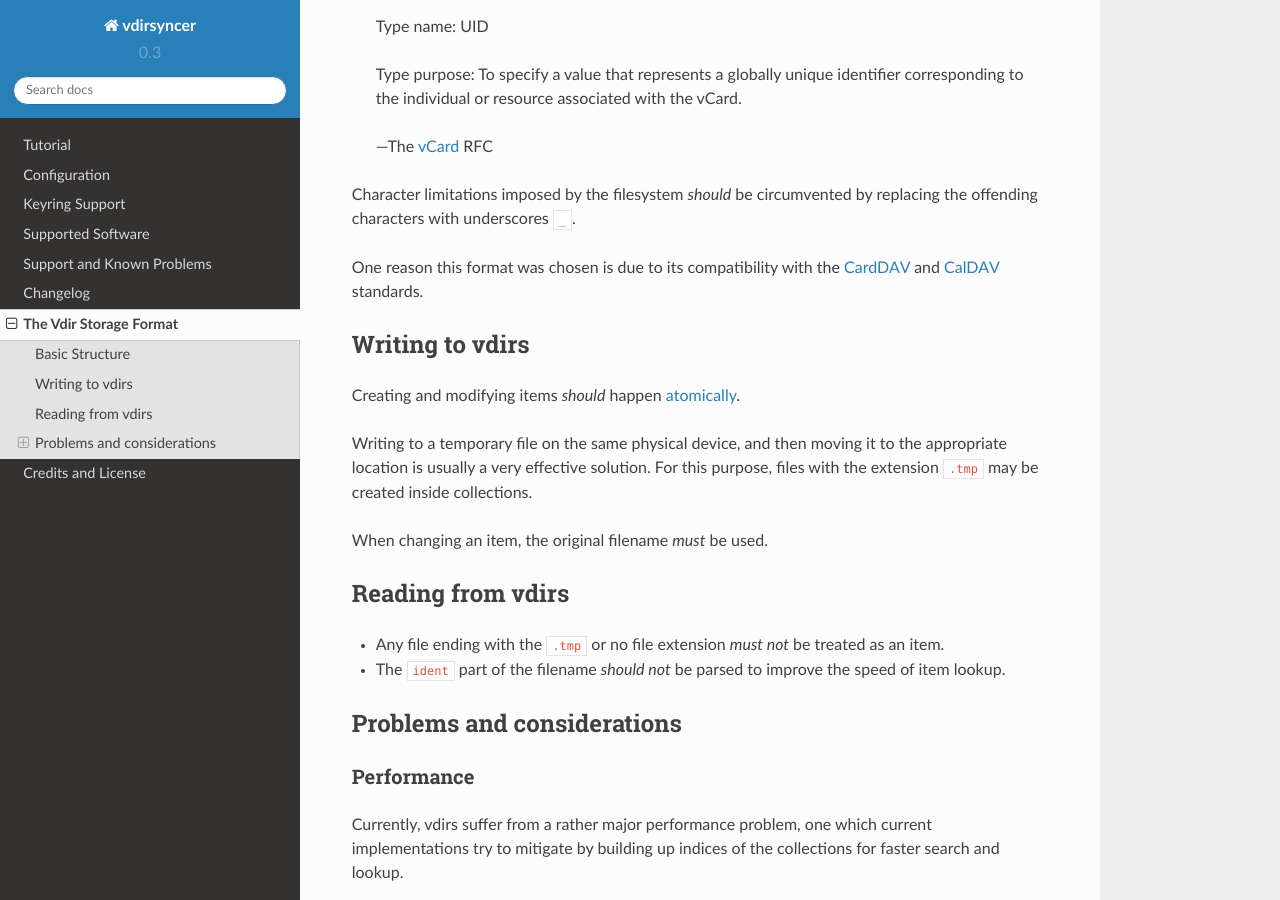
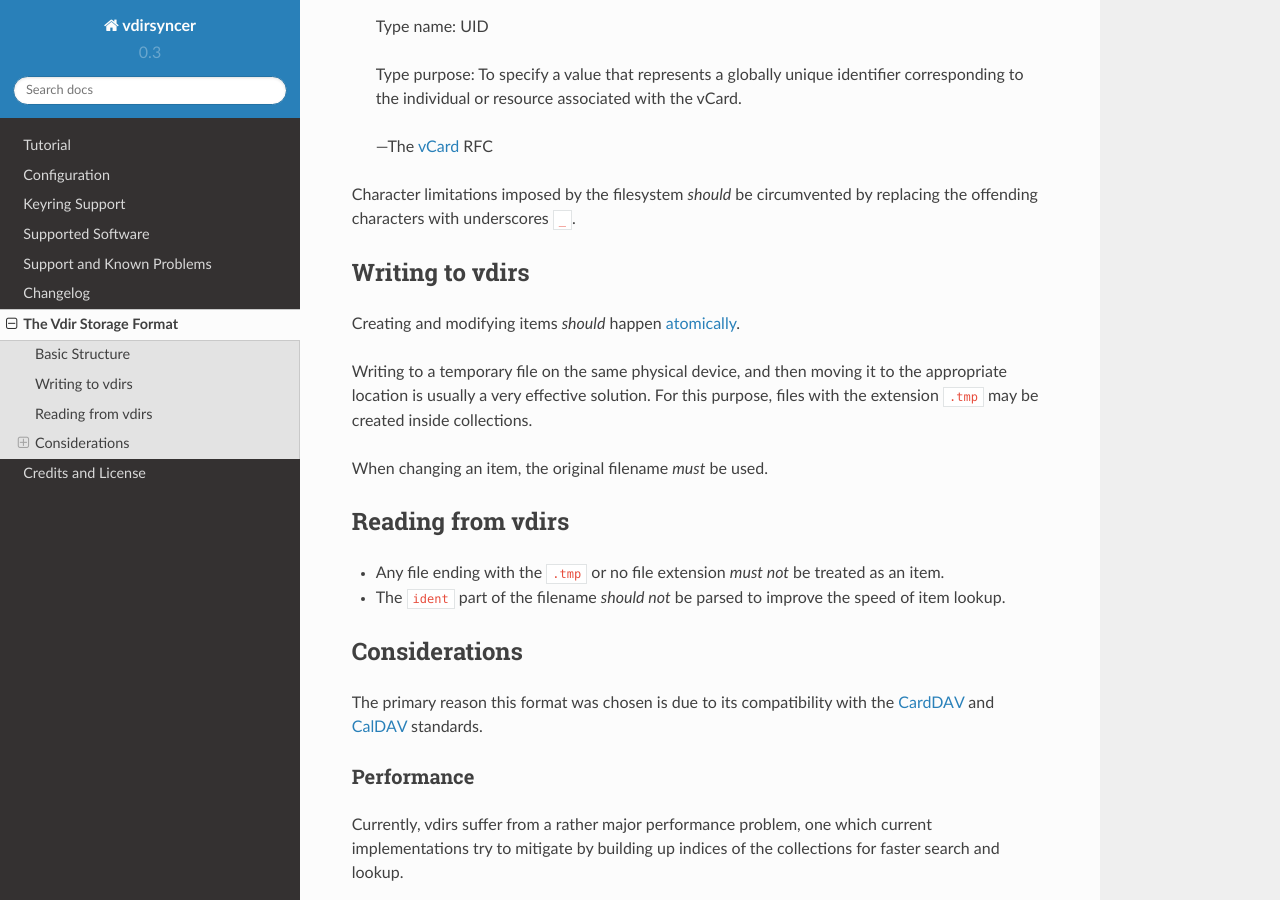
Before and after one commit to pimutils/vdirsyncer, a Sphinx documentation site: the page built from docs/vdir.rst, in a window 1280 px wide and 900 px high, scrolled down 711 px. Built offline with Sphinx 7.4.7 and the Read the Docs theme 2.0.0, drawn with Linux system fonts in a browser that asks for light colours; some of the changed lines change nothing that is shown.

Commit message:
fix heading in vdir spec

```diff
--- a/docs/vdir.rst
+++ b/docs/vdir.rst
@@ -41,9 +41,6 @@ similar properties as the ``UID``:
 Character limitations imposed by the filesystem *should* be circumvented by
 replacing the offending characters with underscores ``_``.
 
-One reason this format was chosen is due to its compatibility with the CardDAV_
-and CalDAV_ standards.
-
 .. _vCard: https://tools.ietf.org/html/rfc6350
 .. _iCalendar: https://tools.ietf.org/html/rfc5545
 .. _CardDAV: http://tools.ietf.org/html/rfc6352
@@ -71,8 +68,11 @@ Reading from vdirs
 - The ``ident`` part of the filename *should not* be parsed to improve the
   speed of item lookup.
 
-Problems and considerations
-===========================
+Considerations
+==============
+
+The primary reason this format was chosen is due to its compatibility with the
+CardDAV_ and CalDAV_ standards.
 
 Performance
 -----------
```
